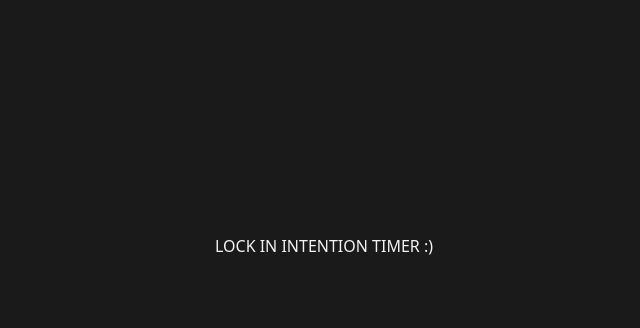
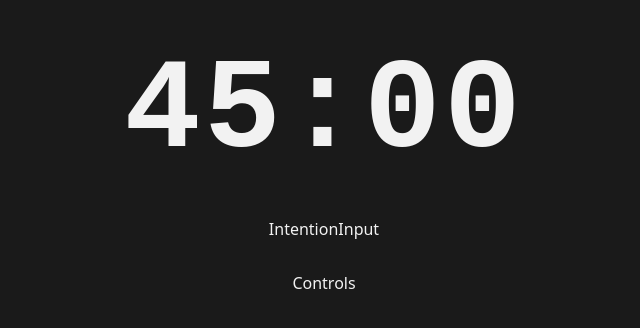
Before and after one commit to stevenlomon/lock-in-intention-timer, a React (Vite) app: page / in a window 1280 px wide. Shown: the part 154-482 px from the top of the page, without its empty margins (316-956 px from the left). Built offline with nearby package versions, Linux system fonts and the light colour scheme.

Commit message:
TimeDisplay component start; we see the big 45:00!

```diff
--- a/src/App.jsx
+++ b/src/App.jsx
@@ -1,12 +1,17 @@
-
+import './App.css';
+import TimeDisplay from "./components/TimeDisplay";
+import IntentionInput from './components/IntentionInput';
+import Controls from "./components/Controls";
 
 function App() {
 
 
   return (
-    <>
-      LOCK IN INTENTION TIMER :)
-    </>
+    <div className='timer-container'>
+      <TimeDisplay />
+      <IntentionInput />
+      <Controls />
+    </div>
   )
 }
 
--- /dev/null
+++ b/src/components/TimeDisplay.jsx
@@ -0,0 +1,11 @@
+
+
+const TimeDisplay = () => {
+  return (
+    <div className='time-display' contentEditable={true} spellCheck={false}>
+      45:00
+    </div>
+  )
+}
+
+export default TimeDisplay
```
Also changed, not shown: src/components/TimerDisplay.jsx (deleted, +0 -9 lines).
